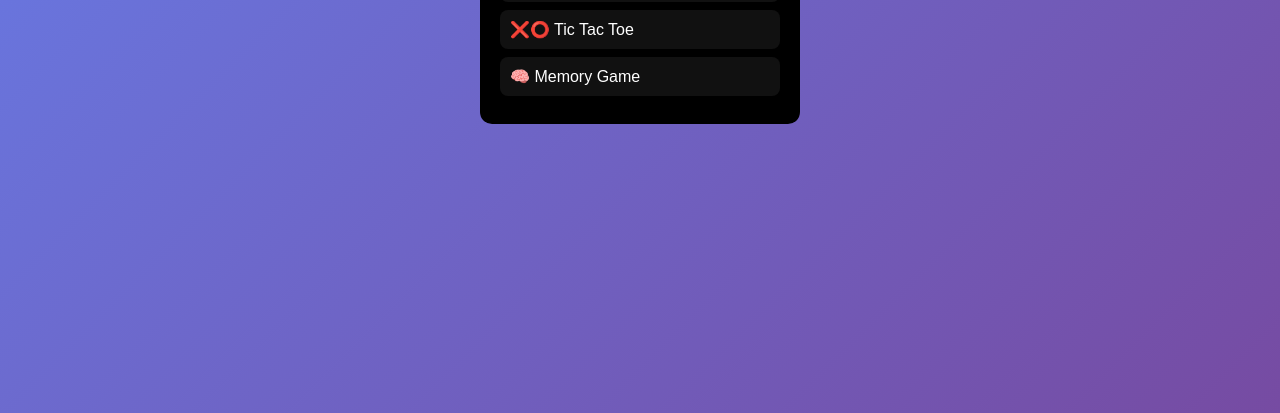
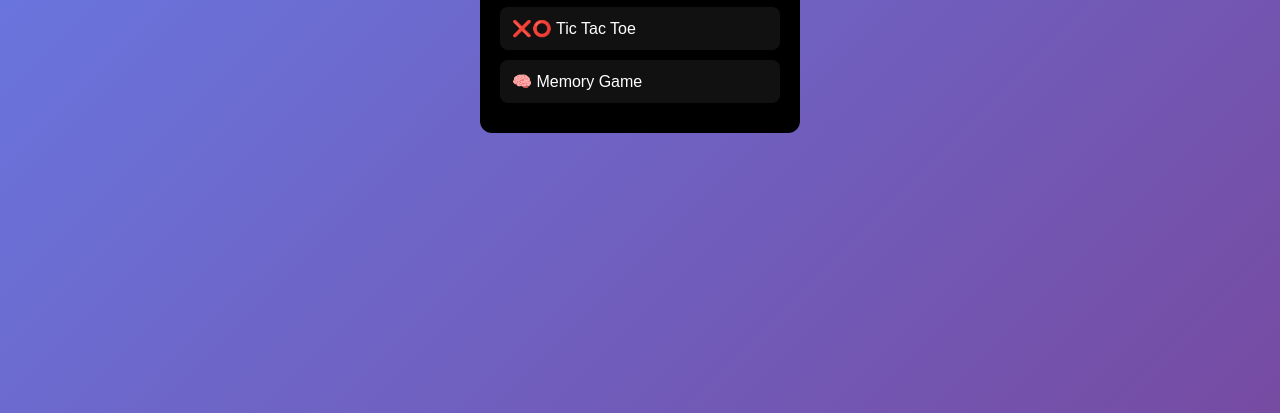
Before and after one commit to shiralarora376-glitch/rock-paper-scissors, a plain HTML site: page index.html in a window 1280 px wide. Shown: the part 387-800 px from the top of the page. Drawn offline with Linux system fonts and the light colour scheme.

Commit message:
Update index.html

```diff
--- a/index.html
+++ b/index.html
@@ -22,7 +22,6 @@
       padding: 20px;
       border-radius: 12px;
       color: white;
-      text-align: left;
     }
 
     .card::before {
@@ -48,8 +47,8 @@
     /* GAME LINKS */
     .game-link {
       display: block;
-      padding: 10px;
-      margin: 8px 0;
+      padding: 12px;
+      margin: 10px 0;
       background: #111;
       border-radius: 8px;
       text-decoration: none;
@@ -61,7 +60,6 @@
       background: #333;
       transform: translateX(5px);
     }
-
   </style>
 </head>
 
```
